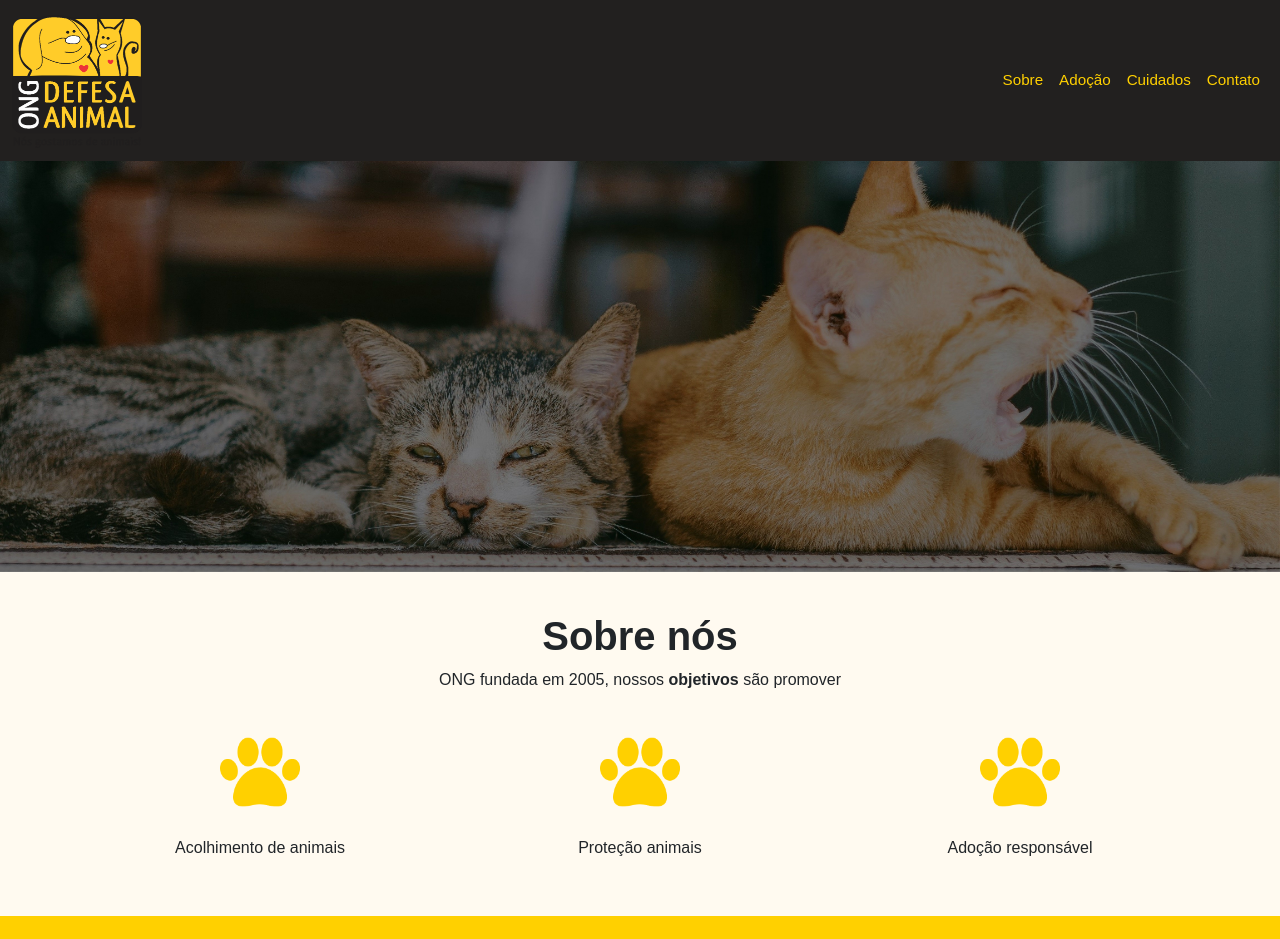
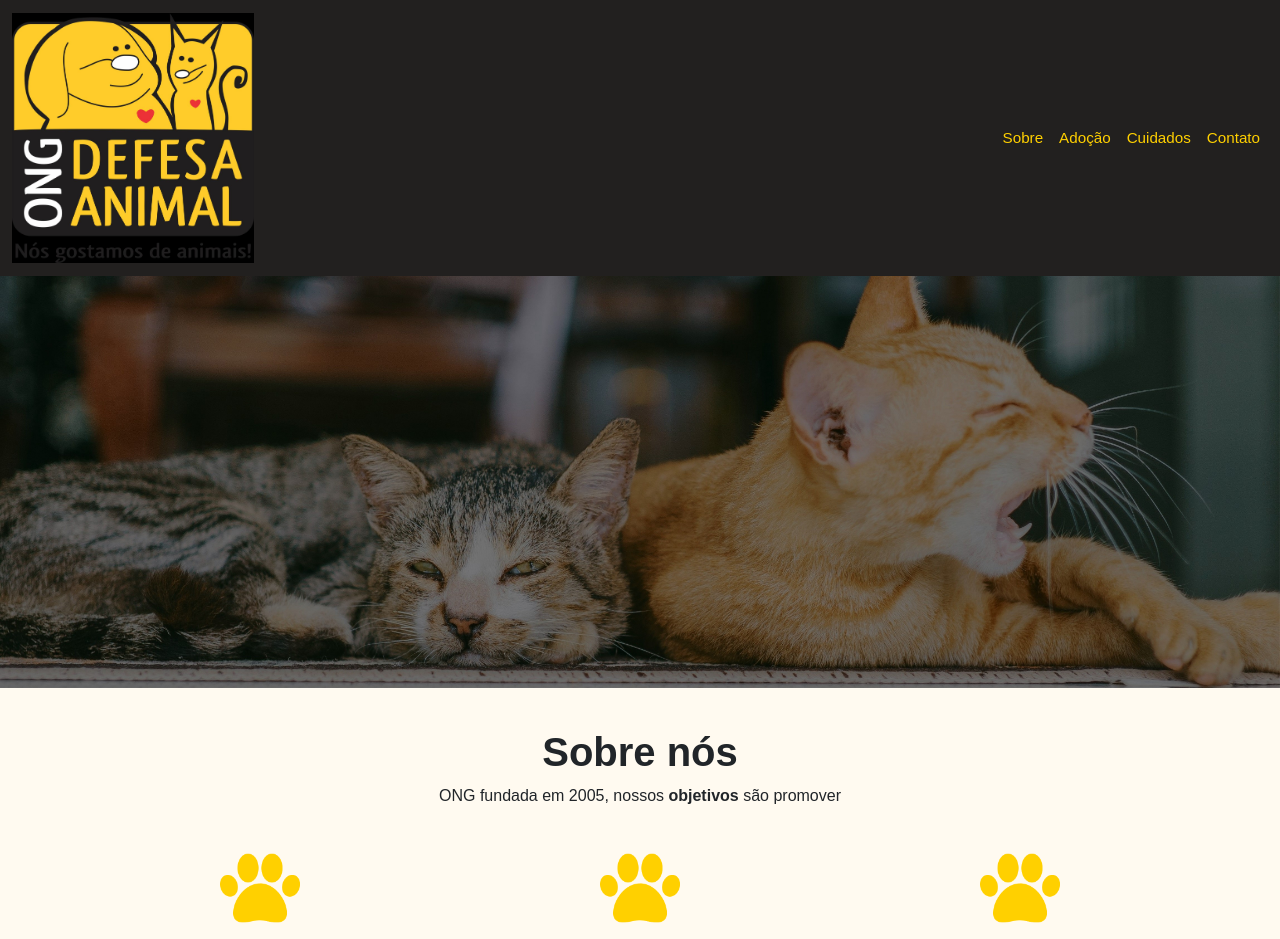
Before and after one commit to emylyzinha/Univali_Projeto_ONG_Defesa_Animal, a website: page index.html in a window 1280 px wide. Shown: the top 939 px of the page. Drawn offline with nearby package versions, Linux system fonts and the light colour scheme.

Commit message:
Update index.html

```diff
--- a/index.html
+++ b/index.html
@@ -13,7 +13,7 @@
     <nav class="navbar navbar-expand-lg menu">
         <div class="container-fluid">
             <a class="navbar-brand" href="index.html">
-                <img src="./assets/imagens/logo01.png" class="w-25" alt="Logo">
+                <img src="./assets/imagens/logo02.jpeg" class="w-25" alt="Logo">
             </a>
             <button class="navbar-toggler" type="button" data-bs-toggle="collapse" data-bs-target="#navbarNav"
                 aria-controls="navbarNav" aria-expanded="false" aria-label="Toggle navigation">
```
